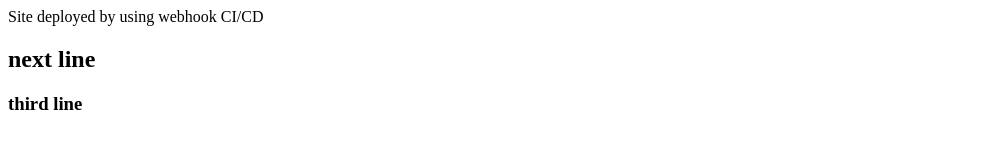
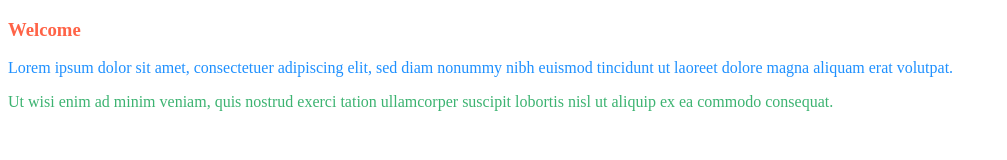
Before and after one commit to ramrayankula/website, a plain HTML site: page index.html in a window 1280 px wide. Shown: the whole page, without its empty margins (0-1007 px from the left). Drawn offline with Linux system fonts and the light colour scheme.

Commit message:
third commit

```diff
--- a/index.html
+++ b/index.html
@@ -1,3 +1,12 @@
-</h1> Site deployed by using webhook CI/CD</h1>
-<h2>next line </h2>
-<h3> third line </h3>
+<!DOCTYPE html>
+<html>
+<body>
+
+<h3 style="color:Tomato;">Welcome</h3>
+
+<p style="color:DodgerBlue;">Lorem ipsum dolor sit amet, consectetuer adipiscing elit, sed diam nonummy nibh euismod tincidunt ut laoreet dolore magna aliquam erat volutpat.</p>
+
+<p style="color:MediumSeaGreen;">Ut wisi enim ad minim veniam, quis nostrud exerci tation ullamcorper suscipit lobortis nisl ut aliquip ex ea commodo consequat.</p>
+
+</body>
+</html>
```
